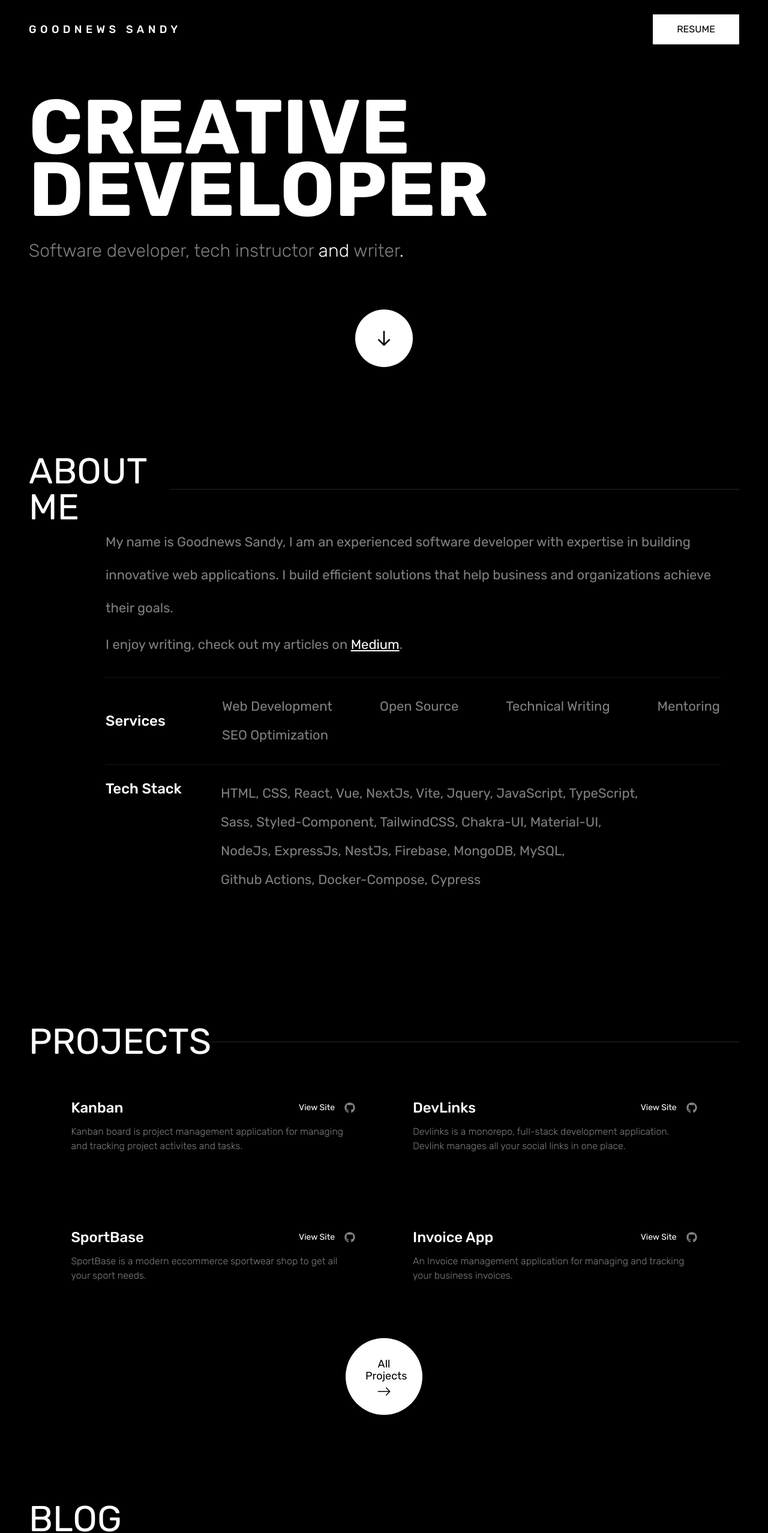
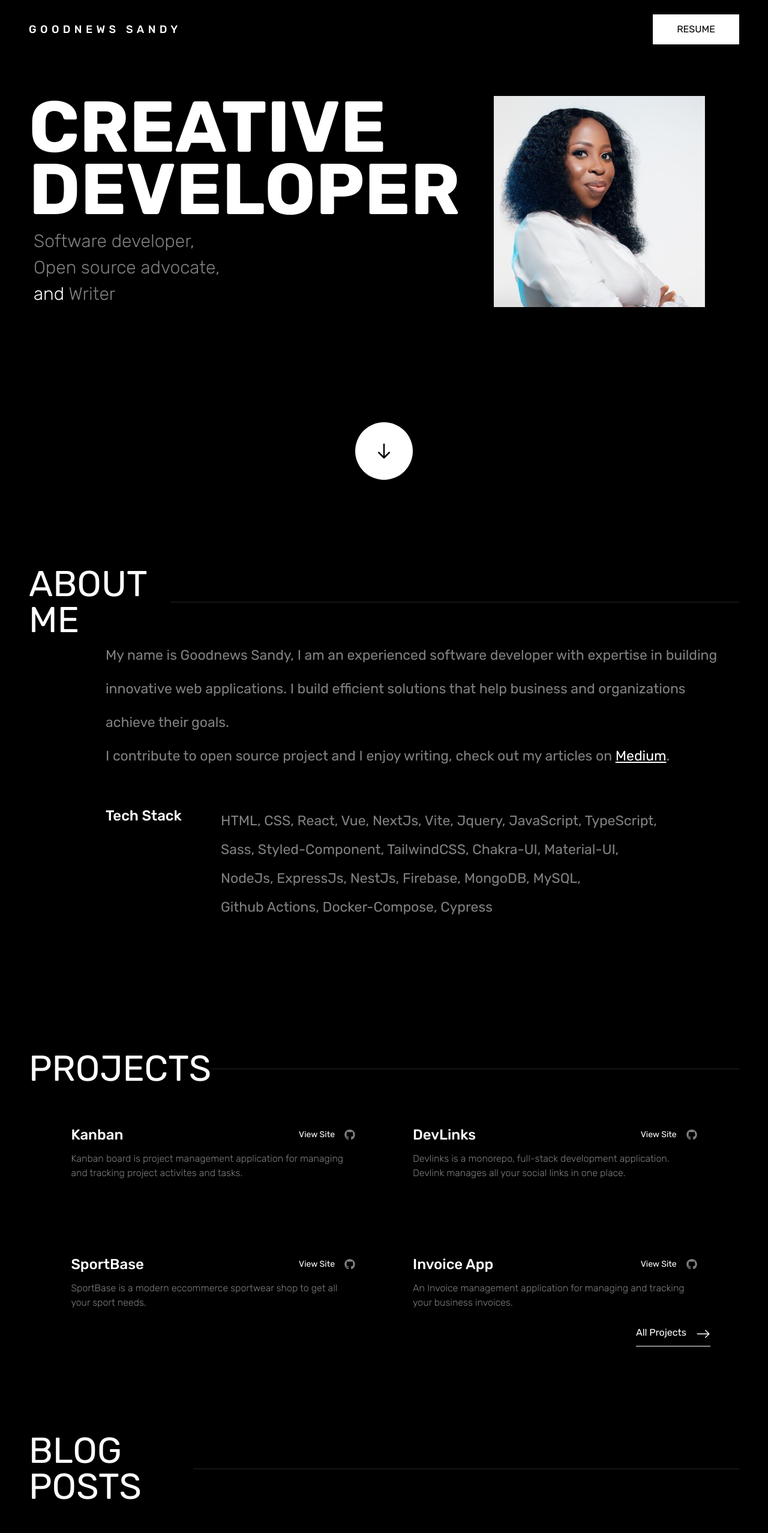
Before and after one commit to sandygudie/sandy_portfolio, a Next.js app: page / in a window 1280 px wide. Shown: the top 2556 px of the page at 60% size. Built offline with nearby package versions, Linux system fonts and the light colour scheme.

Commit message:
updated portfoilio

```diff
--- a/components/AboutMe.jsx
+++ b/components/AboutMe.jsx
@@ -7,15 +7,15 @@ export default function AboutMe() {
         <h2 className="text-4xl md:text-6xl">ABOUT ME</h2>
         <hr className="border-gray border w-full" />
       </div>
-      <div className="lg:pl-32 lg:pr-8 text-lg md:text-[22px] text-gray-100 leading-[2em]">
-        <p className="leading-[2.5em]">
+      <div className="lg:pl-32 lg:pr-8 text-gray-100 !text-[1.2rem] md:!text-[23px] !leading-[3.5rem]">
+        <p className="">
           My name is Goodnews Sandy, I am an experienced software developer with
           expertise in building innovative web applications. I build efficient
           solutions that help business and organizations achieve their goals.
         </p>
 
-        <p className="mt-3">
-          I enjoy writing, check out my articles on{" "}
+        <p className="">
+          I contribute to open source project and I enjoy writing, check out my articles on{" "}
           <a className="underline text-white" target="_blank" rel="noreferrer" href="https://sandygoody.medium.com/">
             Medium
           </a>
@@ -23,26 +23,14 @@ export default function AboutMe() {
         </p>
 
         <div className="mt-4 md:mt-8">
-          <div className="border-y-[1px] py-4 md:py-6 border-gray flex-col gap-x-14 md:flex-row flex md:items-center justify-start leading-[3rem] basis-[60%] lg:basis-[40%] text-gray-100 ">
-            {" "}
-            <h3 className="text-xl md:text-2xl text-white font-medium w-36">
-              Services
-            </h3>
-            <div className="flex-wrap flex justify-start md:justify-between gap-x-6">
-              <p>Web Development</p>
-              <p>Open Source</p>
-              <p>Technical Writing</p>
-              <p>Mentoring</p>
-              <p>SEO Optimization</p>
-            </div>
-          </div>
 
-          <div className=" flex-col md:flex-row flex items-start gap-x-12 py-4 md:py-6 justify-start leading-[3rem] basis-[60%] lg:basis-[40%] text-gray-100 ">
+
+          <div className="flex-col md:flex-row flex items-start gap-x-12 py-4 md:py-6 justify-start basis-[60%] lg:basis-[40%] text-gray-100">
             <h3 className="text-xl md:text-2xl text-white w-36 font-medium">
               Tech Stack
             </h3>
-            <div className="text-left">
-              <p >
+            <div className="text-left !text-[1.2rem] md:!text-[23px] !leading-[3rem]">
+              <p>
               HTML, CSS, React, Vue, NextJs, Vite, Jquery, JavaScript,
                 TypeScript,{" "}
               </p>
--- a/components/Blog.jsx
+++ b/components/Blog.jsx
@@ -83,15 +83,24 @@ export default function Blog() {
         })}
       </div>
 
+      <div className="w-full text-right pr-12">
         <a
           target="_blank"
           rel="noreferrer"
           href="https://sandygoody.medium.com/"
-        className="flex items-center justify-center md:leading-6 flex-col border border-gray-100 mx-auto md:mt-12 text-center bg-white text-dark hover:text-white hover:bg-transparent rounded-full w-24 h-24 md:w-32 md:h-32 p-2 md:p-6 text-xs md:text-[18px]"
+          className="text-white text-[18px] block"
         >
+         <div className="w-fit md:ml-auto">
+         <div className="border-b-[1px] text-sm md:text-base pb-2 flex justify-end items-center gap-x-4">
           More on Medium
-        <BsArrowRight className="text-lg md:text-2xl mx-auto mt-1" />
+            <BsArrowRight className="text-lg md:text-2xl block" />
+          </div>
+         </div>
+
+
         </a>
+      </div>
+
     </div>
   );
 }
--- a/components/OpenSource.jsx
+++ b/components/OpenSource.jsx
@@ -32,7 +32,7 @@ export default function OpenSource() {
         <hr className="border-gray border w-full" />
       </div>
 
-      <div className="w-11/12 mx-auto flex relative mt-12 justify-center items-center flex-wrap lg:flex-nowrap">
+      <div className="lg:w-[40rem] mx-auto flex relative mt-12 justify-center items-center flex-wrap ">
         {project.map((item) => {
           return (
             <a
--- a/components/Project.jsx
+++ b/components/Project.jsx
@@ -5,7 +5,7 @@ import { BsArrowRight } from "react-icons/bs";
 import { useRouter } from "next/router";
 import { FaGithub } from "react-icons/fa";
 
-export default function Project({ viewProjects, setViewProjects }) {
+export default function Project({ viewProjects }) {
   const router = useRouter();
 
   return (
@@ -15,7 +15,7 @@ export default function Project({ viewProjects, setViewProjects }) {
         <hr className="border-gray border w-full" />
       </div>
 
-      <div className="w-12/12 flex flex-wrap gap-x-6 md:gap-12 items-start justify-between lg:justify-center m-auto pb-12">
+      <div className="w-12/12 flex flex-wrap gap-x-6 md:gap-12 items-start justify-between lg:justify-center m-auto">
         {projects.map((item, i) => {
           return (
             (!viewProjects ? i <= 3 : i <= projects.length) && (
@@ -23,7 +23,7 @@ export default function Project({ viewProjects, setViewProjects }) {
                 rel="noreferrer"
                 target="_blank"
                 href={item.link}
-                className="group relative h-auto w-full md:w-[45%] lg:w-[40%] mt-8  md:mt-12 lg:mx-6"
+                className="group relative h-auto w-full md:w-[45%] lg:w-[40%] mt-8 md:mt-12 lg:mx-6"
                 key={item.id}
               >
                 <Image
@@ -86,14 +86,16 @@ export default function Project({ viewProjects, setViewProjects }) {
       </div>
 
       {!viewProjects && (
-        <div className="my-8 text-center">
+        <div className="pr-12 mt-3 md:text-right">
           <button
             onClick={() => router.push("/projects")}
-            className="border bg-white md:leading-5 text-dark border-gray-100 hover:text-white hover:bg-transparent
-            rounded-full w-24 h-24 md:w-32 md:h-32 md:p-8 text-xs md:text-[18px]"
+            className="text-white text-[18px]"
           >
-           All Projects
-           <BsArrowRight className="text-lg md:text-2xl mx-auto mt-1" />
+            <span className="flex items-center gap-x-4 text-sm md:text-base border-b-[1px] pb-2">
+              {" "}
+              All Projects
+              <BsArrowRight className="text-lg md:text-2xl mx-auto mt-1" />
+            </span>{" "}
           </button>
         </div>
       )}
--- /dev/null
+++ b/components/Work.jsx
@@ -0,0 +1,14 @@
+import React from 'react'
+
+export default function Work() {
+    const work =[{
+        id:0,
+        company:"Open Science Community Saudi Arabia",
+        responsibilty:[],
+        date:"Dec.2022 - current",
+        role:"Software Developer"
+    }]
+  return (
+    <div>Work</div>
+  )
+}
--- a/pages/index.js
+++ b/pages/index.js
@@ -8,8 +8,6 @@ import { HiOutlineArrowDown } from "react-icons/hi";
 import OpenSource from "../components/OpenSource";
 
 export default function Home() {
-  const [viewProjects, setViewProjects] = useState(false);
-
   return (
     <>
       <Head>
@@ -41,28 +39,37 @@ export default function Home() {
       </Head>
 
       <main className="">
-        {!viewProjects ? (
-          <div>
+        <div className="">
           <div
             data-aos="zoom-out"
             data-aos-duration="800"
-              className="pt-40 px-6 lg:px-12 text-left over-flow-hidden"
+            className="pt-40 px-6 lg:px-12 text-left over-flow-hidden relative "
           >
-              <h1 className="font-bold md:w-96 lg:mb-8 text-[2.5rem] md:text-[6rem] lg:text-[8rem] leading-[3.5rem] md:leading-[6.5rem]">
+            <div className="flex flex-col-reverse sm:flex-row items-start justify-between">
+              <div className="">
+                <h1 className="font-bold lg:mb-4 text-[2.5rem] md:text-[5rem] lg:text-[7.5rem] leading-[2.5rem] md:leading-[6.5rem]">
                   CREATIVE DEVELOPER
                 </h1>
 
-              <p className=" hidden md:block w-full md:text-3xl font-light">
-                <span className="text-gray-100">Software developer, </span>
-                <span className="text-gray-100">tech instructor</span> and
-                <span className="text-gray-100"> writer</span>.
+                <p className="text-lg md:text-3xl mt-2 lg:ml-2 font-light">
+                  <p className="text-gray-100">Software developer,</p>
+                  <p className="md:my-2 text-gray-100">Open source advocate,</p>
+                  <p className="text-gray-100"><span className="text-white">and</span> Writer</p>
                 </p>
-              <p className="md:hidden">
-                <p className="text-lg text-gray-100">Software developer</p>
-                <p className="text-lg my-3 text-gray-100">Tech Instructor</p>
-                <p className="text-lg text-gray-100">Writer</p>
-              </p>
-              <div className="flex justify-center mt-20">
+              </div>
+              <div
+                className="relative w-full h-48 lg:h-[22rem] rounded-md"
+                style={{
+                  background: 'url("/images/sandy-pics.jpg")',
+                  backgroundRepeat: "no-repeat",
+                  backgroundPosition: "top center",
+                  backgroundSize: "contain",
+                }}
+              >
+
+              </div>
+            </div>
+            <div className="flex justify-center mt-10 lg:mt-48">
               <a
                 href="#aboutme"
                 className="w-20 bg-white text-dark h-20 md:w-24 md:h-24 flex flex-col hover:bg-transparent group border border-gray-100 rounded-full justify-center items-center"
@@ -76,10 +83,7 @@ export default function Home() {
             <AboutMe />
           </div>
           <div className="mt-16 md:mt-48">
-            <Project
-              viewProjects={viewProjects}
-              setViewProjects={setViewProjects}
-            />
+            <Project />
           </div>
 
           <Blog />
@@ -88,7 +92,6 @@ export default function Home() {
           <hr className="border-gray border-t-none" />
           <Footer />
         </div>
-        ): null}
       </main>
     </>
   );
--- a/tailwind.config.js
+++ b/tailwind.config.js
@@ -16,7 +16,7 @@ module.exports = {
       },
       screens: {
         sm: "480px",
-        md: "768px",
+        md: "790px",
        lg: "1025px",
         xl: "1500px",
       },
```
Also changed, not shown: public/images/sandy-pics.jpg (added). Lines whose indentation alone changed are shown as unchanged.
